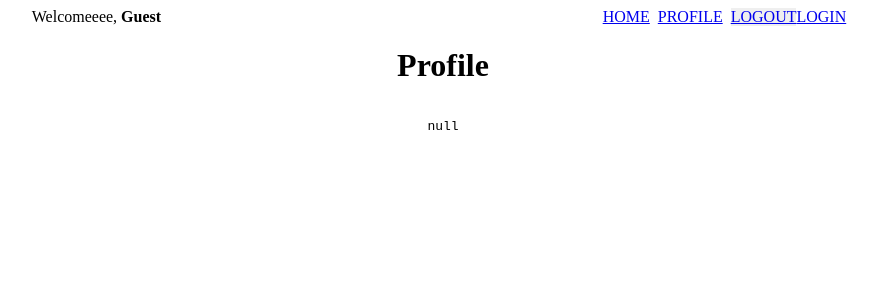
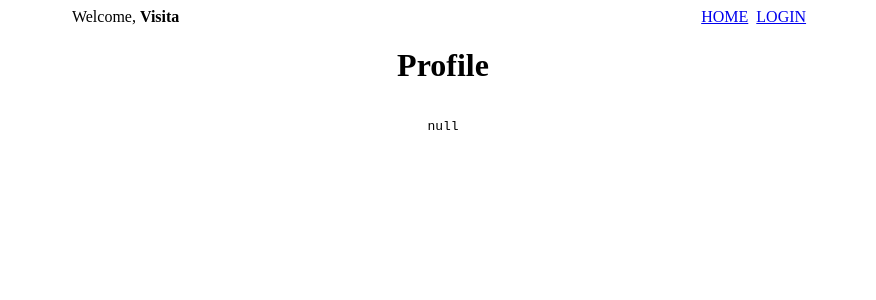
Before and after one commit to axelobscura/next-cookie-auth, a Next.js app: page /profile in a window 1280 px wide. Shown: the top 300 px of the page, without its empty margins (197-1073 px from the left). Built offline with nearby package versions, Linux system fonts and the light colour scheme; no server answers.

Commit message:
Adding ctx

```diff
--- a/components/Layout.js
+++ b/components/Layout.js
@@ -5,18 +5,25 @@ const Layout = ({ title, children, auth }) => {
     return (
         <div className="root">
             <nav className="navbar">
-                <span>Welcomeeee, <strong>{user.name || "Guest"}</strong></span>
+                <span>Welcome, <strong>{user.name || "Visita"}</strong></span>
                 <div>
                     <Link href="/">
                         <a>HOME</a>
                     </Link>
+                    {user.email ? (
+                        <>
                             <Link href="/profile">
                                 <a>PROFILE</a>
                             </Link>
                             <button>LOGOUT</button>
+                        </>
+                    ) : (
+                            <>
                                 <Link href="/login">
                                     <a>LOGIN</a>
                                 </Link>
+                            </>
+                        )}
                 </div>
             </nav>
             <h1>{title}</h1>
```
Lines whose indentation alone changed are shown as unchanged.
